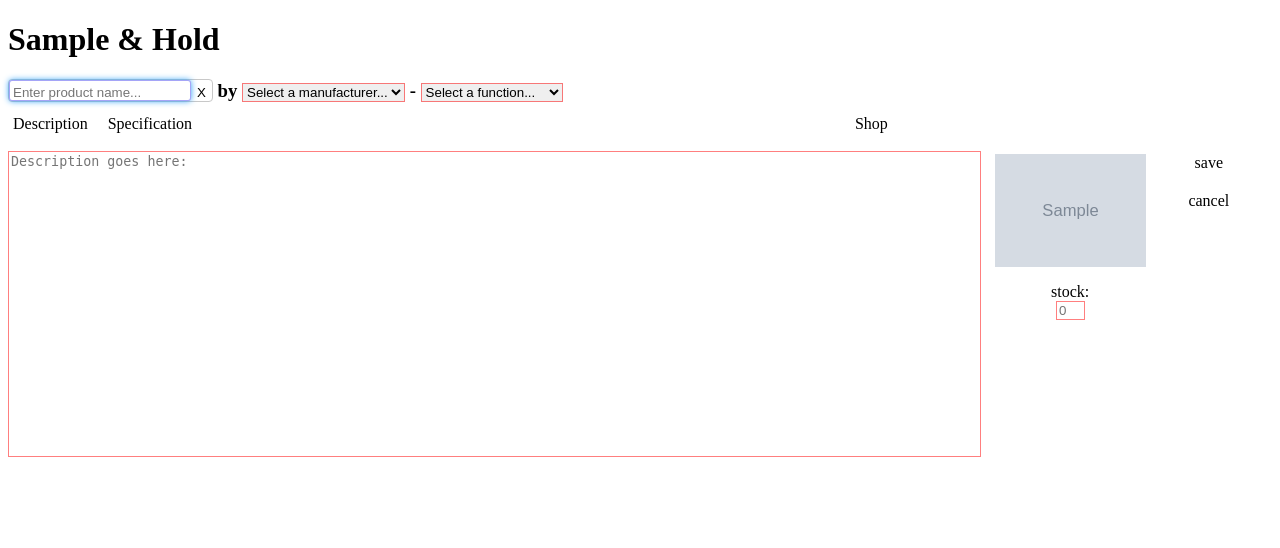
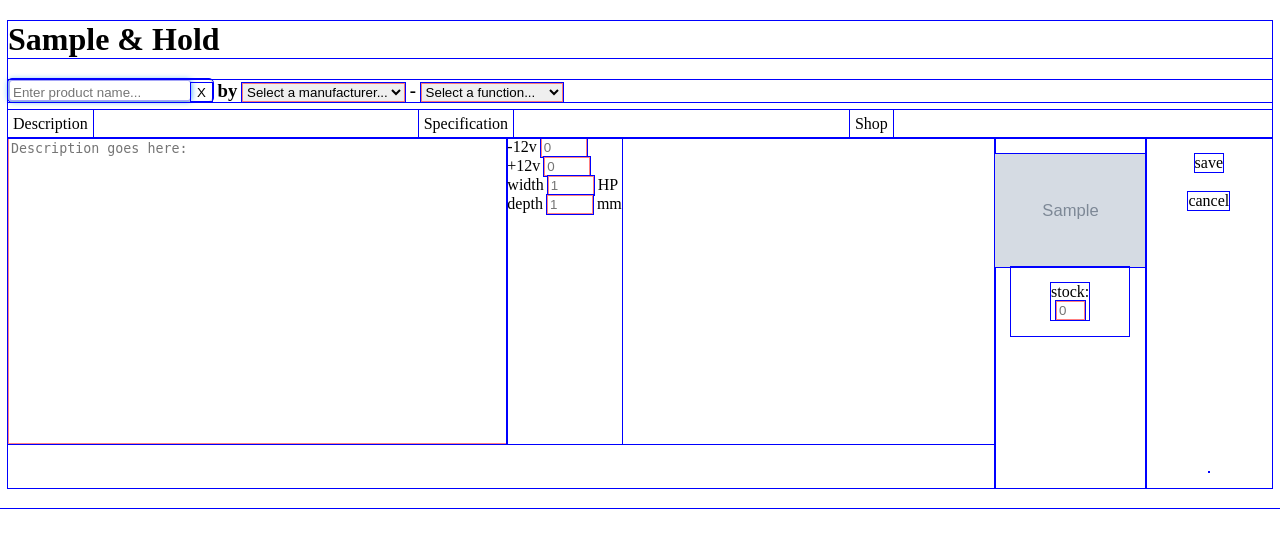
Before and after one commit to dcallus/Sample-n-Hold, a Flask app: page /modules/new in a window 1280 px wide. Shown: the top 548 px of the page. Run offline with Flask 2, Linux system fonts and the light colour scheme; grey boxes marked "Sample" are stand-in pictures; a database or web service that is not in the repository returns one stand-in record (values such as "Sample title"); some libraries are stand-ins or nearby versions.

Commit message:
changed spec tab to match edit mode

```diff
--- a/sample_hold/static/css/style.css
+++ b/sample_hold/static/css/style.css
@@ -1,6 +1,6 @@
-/* * {
+* {
     outline: 1px solid blue;
-} */
+}
 
 body {
     min-width: 290px;
@@ -35,13 +35,19 @@ h3 {
     margin-right: 30%;
 }
 
+.spec-tab {
+    margin-left: 25%;
+    margin-right: 30px;
+}
+
+
 .desc-tab {
     margin-right: 10px;
 }
 
-.spec-tab {
+/* .spec-tab {
     margin-right: 30px;
-}
+} */
 
 .content {
     display: flex;
@@ -71,7 +77,7 @@ pre {
 
 textarea
 {
-    width:98%;
+    width:50%;
     height:100%;
     margin-right: 2%;
 }
@@ -88,6 +94,18 @@ textarea
     width: 70%;
     flex-grow: 2;
     flex-shrink: 2;
+}
+
+/* .spec-input {
+    width: 30%;
+} */
+
+.spec-input input[type=number]{
+    width: 40px;
+}
+
+#desc-spec-shop {
+    display: flex;
 }
 
 .image {
--- a/sample_hold/templates/modules/index.html
+++ b/sample_hold/templates/modules/index.html
@@ -22,7 +22,7 @@
       </article>
       <section class='image'>
         <img src="{{module.image_url}}" alt="module pic">
-        <figure id='stock-fig'>stock: {{module.stock}}</figure>
+        <figure id='stock-fig'>stock:<br> {{module.stock}}</figure>
         <nav id='sell'>sell</nav>
       </section>
       <aside id='edit-bar'>
--- a/sample_hold/templates/modules/new_textarea.html
+++ b/sample_hold/templates/modules/new_textarea.html
@@ -1,3 +1,16 @@
-<fieldset>
-    <pre><textarea class="textwrapper form-element" name="input-description" cols="10" rows="20" placeholder="Description goes here:" required></textarea></pre>
+<fieldset id="desc-spec-shop">
+    <textarea class="textwrapper form-element" name="input-description" cols="10" rows="20" placeholder="Description goes here:" required></textarea>
+    <section class="spec-input">
+        -12v
+        <input class="form-element" name="minus-12v" id="minus-12v" type="number" min="0" required placeholder='0'>
+        <br>
+        +12v
+        <input class="form-element"  name="plus-12v" id="plus-12v" type="number" min="0" required placeholder='0'>
+        <br>
+        width
+        <input class="form-element"  name="width" id="width" type="number" min="1" required placeholder='1'> HP
+        <br>
+        depth
+        <input class="form-element"  name="depth" id="depth" type="number" min="1" required placeholder='1'> mm
+    </section>
 </fieldset>
```
